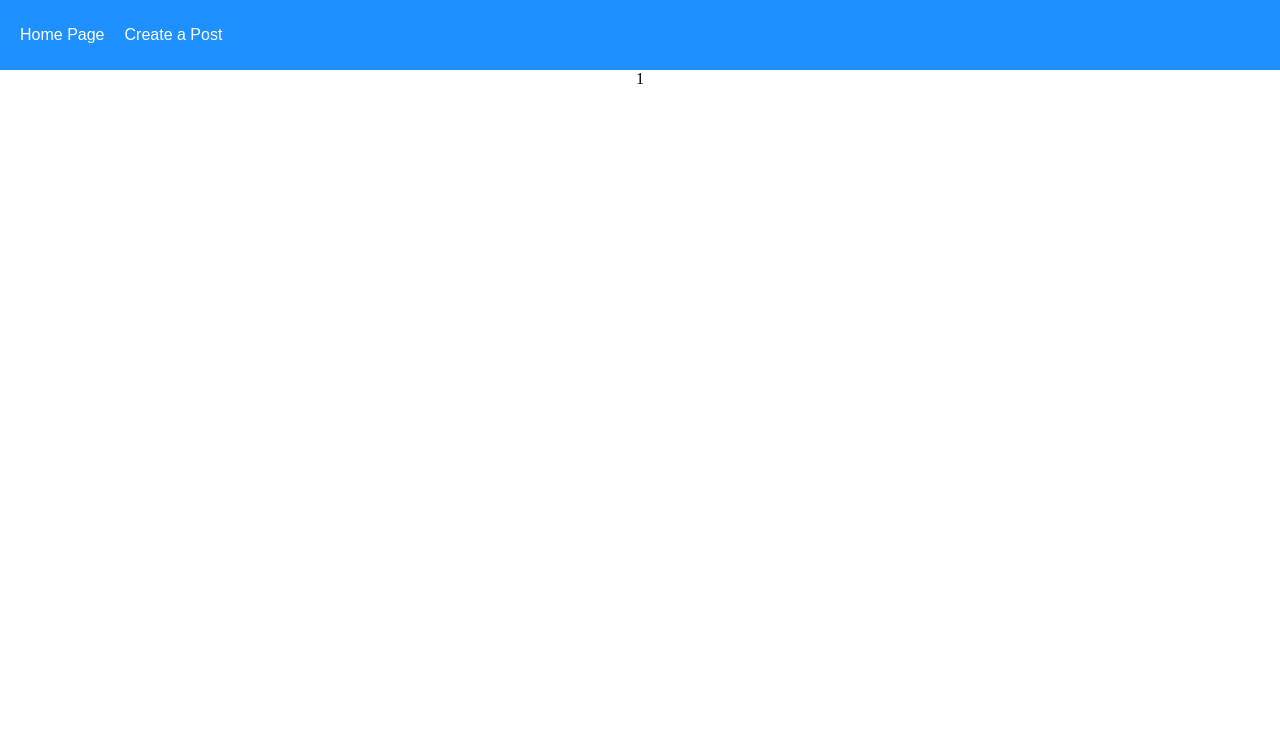
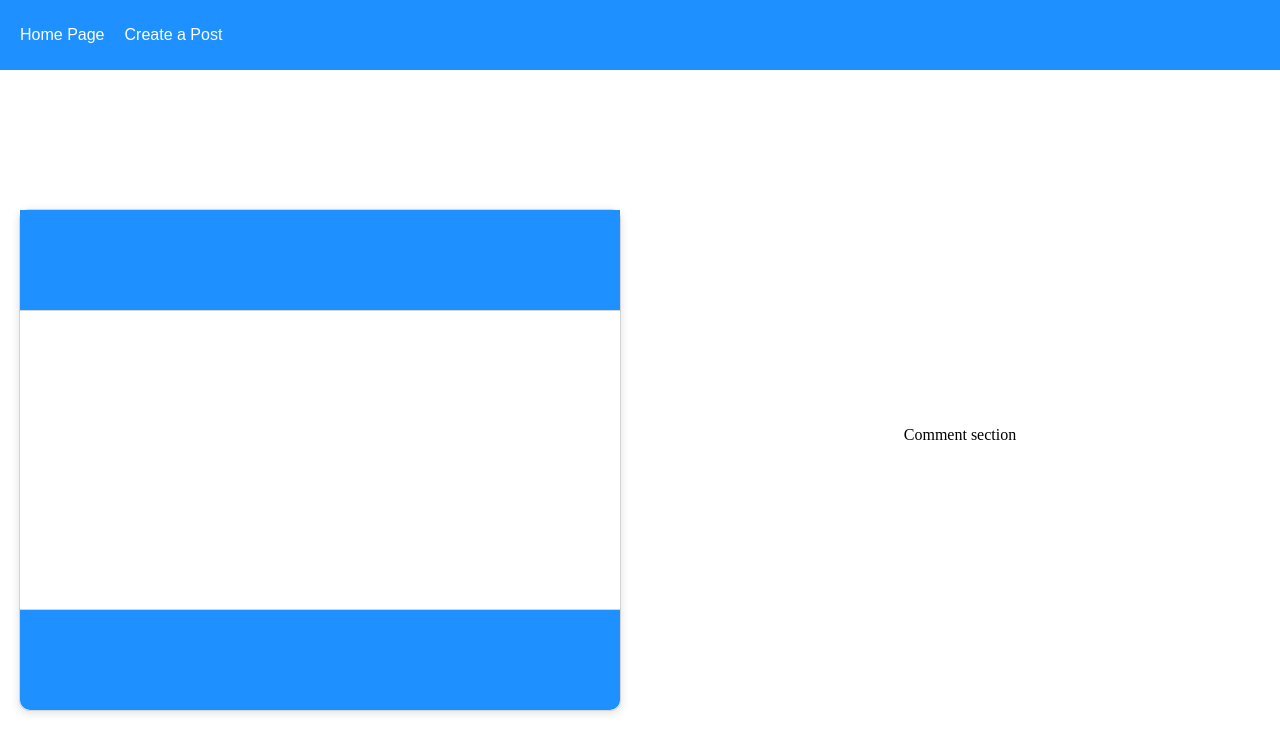
Before and after one commit to floflx7/FlorianFelix_7_30102021, a React (Create React App) app in the folder client/: page /post/1 in a window 1280 px wide. Shown: the top 752 px of the page. Built offline with nearby package versions, Linux system fonts and the light colour scheme; no server answers; the HTML template or start-up script is replaced by a standard one.

Commit message:
redirect vers home après post

```diff
--- a/client/src/pages/CreatePost.js
+++ b/client/src/pages/CreatePost.js
@@ -2,6 +2,7 @@
 import axios from "axios";
 import { Formik, Form, Field, ErrorMessage } from "formik";
 import * as Yup from "yup";
+import { useNavigate } from "react-router-dom";
 
 function CreatePost() {
   const initialValues = {
@@ -18,9 +19,11 @@
 
   const onSubmit = (data) => {
     axios.post("http://localhost:3001/posts", data).then((response) => {
-      console.log("IT WORKED");
+      navigate("/");
     });
   };
+
+  let navigate = useNavigate();
   return (
     <div className="createPostPage">
       <Formik
--- a/client/src/pages/Post.js
+++ b/client/src/pages/Post.js
@@ -1,15 +1,29 @@
-import React, { useEffect } from "react";
+import React, { useEffect, useState } from "react";
 import { useParams } from "react-router-dom";
 import axios from "axios";
 
 function Post() {
   let { id } = useParams();
+  const [postObject, setPostObject] = useState({});
 
   useEffect(() => {
-    axios.get("http://localhost:3001/posts").then((response) => {});
-  });
+    axios.get(`http://localhost:3001/posts/byId/${id}`).then((response) => {
+      setPostObject(response.data);
+    });
+  }, []);
 
-  return <div>{id}</div>;
+  return (
+    <div className="postPage">
+      <div className="leftSide">
+        <div className="post" id="individual">
+          <div className="title"> {postObject.title}</div>
+          <div className="body"> {postObject.postText}</div>
+          <div className="footer"> {postObject.username}</div>
+        </div>
+      </div>
+      <div className="rightSide">Comment section</div>
+    </div>
+  );
 }
 
 export default Post;
```
Also changed, not shown: 1 other file (tests, documents, lock files or other folders).
